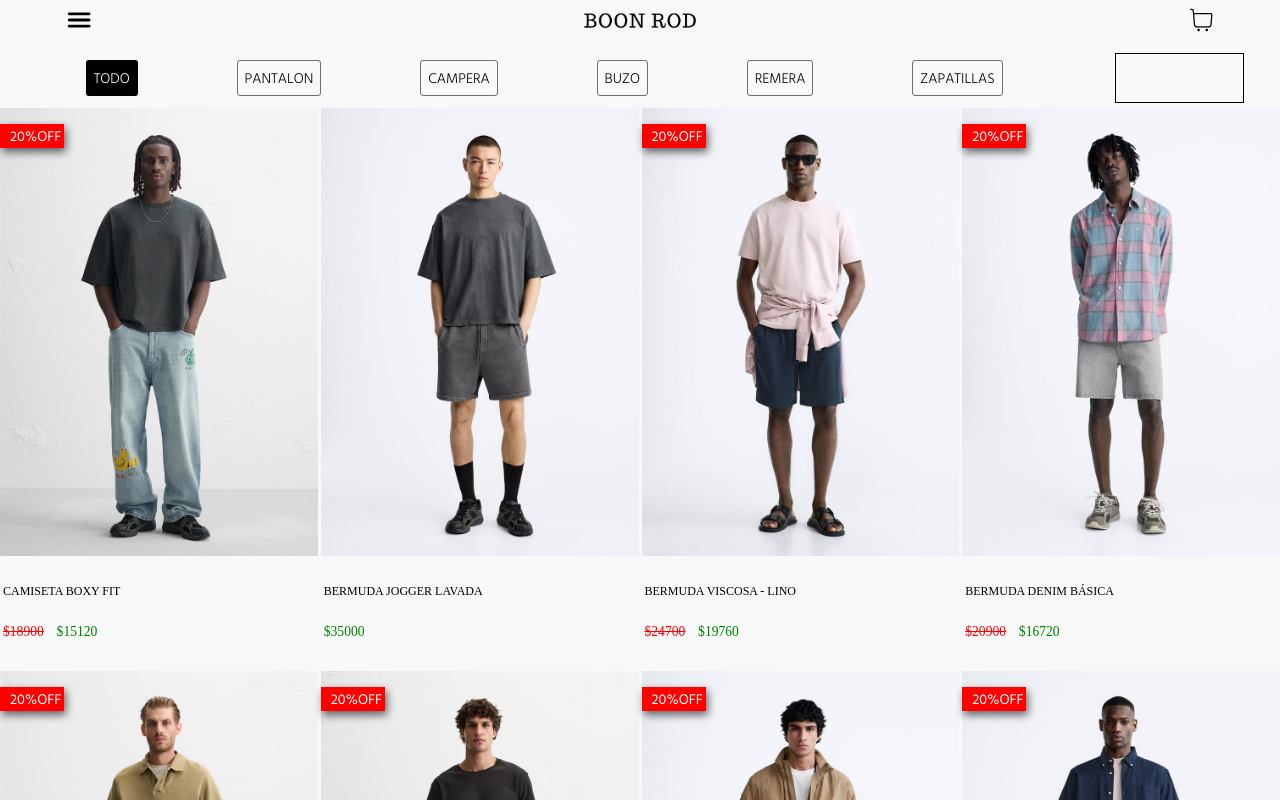
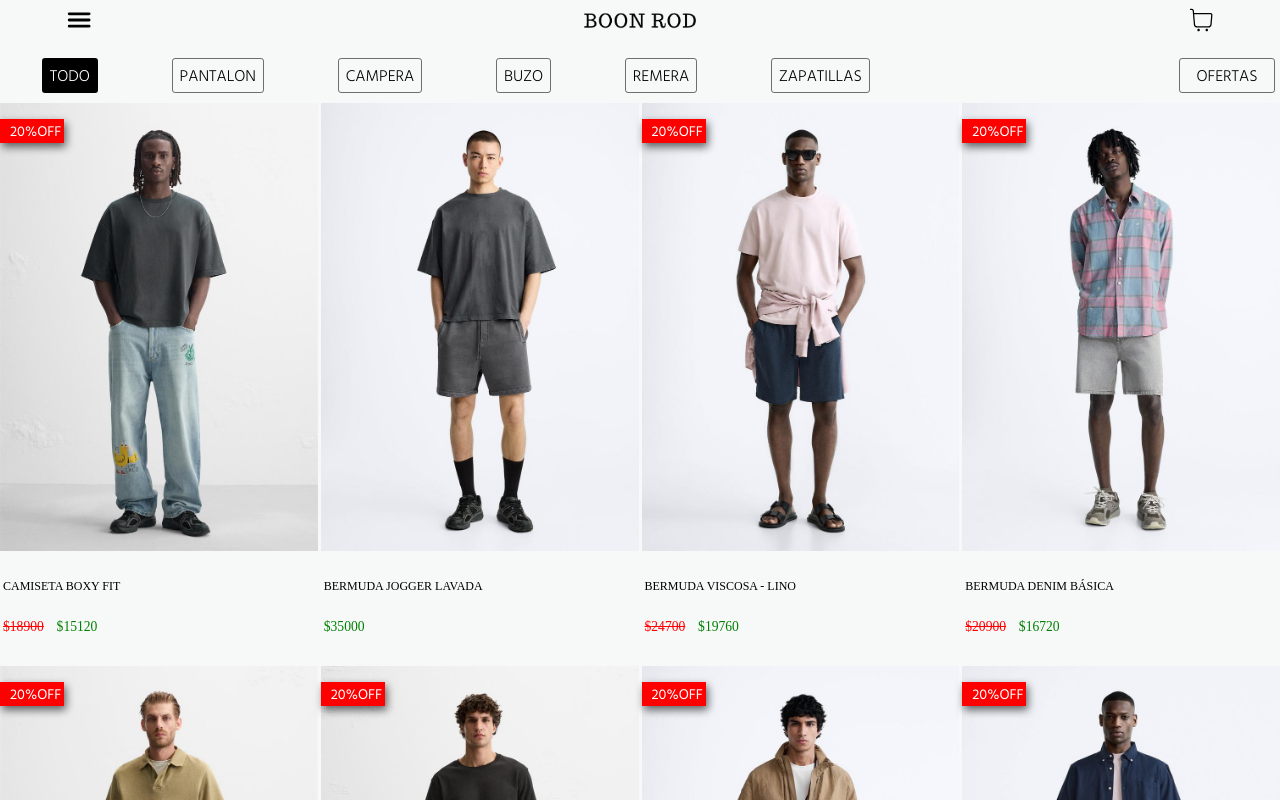
Before and after one commit to Juannmanuel/BoonRod, a React (Vite) app: page /catalogo in a window 1280 px wide. Built offline with nearby package versions, Linux system fonts and the light colour scheme; a web font is replaced by a local one.

Commit message:
catalogo

```diff
--- a/src/components/Catalogo/Catalogo.jsx
+++ b/src/components/Catalogo/Catalogo.jsx
@@ -1,29 +1,34 @@
-import { useState, useRef, useEffect } from "react";
+import { useState } from "react";
 import style from "./Catalogo.module.css";
 import Footer from "../Footer/Footer";
 import RecommendedProducts from "../RecommendedProducts/RecommendedProducts";
 import LaNavbar from "../LaNavbar/LaNavbar";
-import { products, ledBanner } from "../../data";
-import CustomerSupport from "../CustomerSupport/CustomerSupport";
-import LedBanner from "../LedBanner/LedBanner";
-function Catalogo({}) {
+import { products } from "../../data";
+
+function Catalogo() {
+  // Estado para manejar el tipo de producto seleccionado
   const [selectedType, setSelectedType] = useState("Todo");
-  const handleChange = (type) => {
+
+  // Estado para manejar si se muestran solo productos en oferta
+  const [showDiscounted, setShowDiscounted] = useState(false);
+
+  // Array de tipos de producto
+  let typeOfProduct = ["Todo", "Pantalon", "Campera", "Buzo", "Remera", "Zapatillas"];
+
+  // Función para manejar el cambio de tipo
+  const handleTypeChange = (type) => {
     setSelectedType(type);
   };
-  const filteredProducts =
-    selectedType === "Todo"
-      ? products
-      : products.filter((item) => item.type == selectedType);
-  console.log(products[0]);
-  let typeOfProduct = [
-    "Todo",
-    "Pantalon",
-    "Campera",
-    "Buzo",
-    "Remera",
-    "Zapatillas",
-  ];
+
+  // Función para manejar el botón de ofertas
+  const handleShowDiscounted = () => {
+    setShowDiscounted(!showDiscounted);
+  };
+
+  // Filtrar productos por tipo seleccionado y ofertas
+  const filteredProducts = products
+    .filter(product => selectedType === "Todo" || product.type === selectedType)
+    .filter(product => !showDiscounted || product.discount.isDiscounted);
 
   return (
     <section className={style.catalogo_main}>
@@ -35,24 +40,22 @@ function Catalogo({}) {
           {typeOfProduct.map((item, index) => {
             return (
               <span
-                onClick={() => handleChange(item)}
-                className={`${style.type} ${
-                  selectedType === item ? style.type_selected : ""
-                }`}
+                className={`${style.type} ${selectedType === item ? style.type_selected : ""}`}
                 key={index}
+                onClick={() => handleTypeChange(item)}
               >
                 {item}
               </span>
             );
           })}
         </div>
-        <div className={style.container_button}></div>
+        <div className={style.container_button}>
+          <span className={`${style.type_discount} ${showDiscounted ? style.type_discount_selected : ""}`} onClick={handleShowDiscounted}>
+            {showDiscounted ? "Todo" : "Ofertas"}
+          </span>
+        </div>
       </section>
-      <section className={style.container_products}>
       <RecommendedProducts products={filteredProducts} section={"catalogo"} />
-      </section>
-      <LedBanner text={ledBanner[0].text} />
-      <CustomerSupport/>
       <Footer />
     </section>
   );
--- a/src/components/Catalogo/Catalogo.module.css
+++ b/src/components/Catalogo/Catalogo.module.css
@@ -22,7 +22,7 @@
   margin-top: 3rem;
   display: flex;
   flex-flow: row nowrap;
-  justify-content: space-around;
+  justify-content: space-between;
   align-items: center;
   background-color: var(--color-white-medium);
   padding: 5px;
@@ -30,7 +30,7 @@
 
 }
 .container_types {
-  width: 80%;
+  width: 71%;
   height: auto;
   overflow-x: scroll;
   display: flex;
@@ -40,6 +40,7 @@
   box-sizing: border-box;
   padding: 5px;
   gap: 10px;
+
 
 
 }
@@ -55,7 +56,6 @@
   align-items: center;
   text-transform: uppercase;
   font-family: var(--font-subtitle);
-  font-size: var( --text-small);
   font-weight: var(--font-weight-small);
 }
 .type_selected {
@@ -63,7 +63,39 @@
   color: #fff;
 }
 .container_button {
-  width: 10%;
-  height: 3rem;
-  border: 1px solid black;
+  width: auto;
+  max-width: 25%;
+  height: auto;
+  box-sizing: border-box;
+  display: flex;
+  flex-flow: column nowrap;
+  justify-content: center;
+  align-items: center;
+  text-align: center;
+
 }
+.type_discount{
+  width: auto;
+  min-width: 5rem;
+  padding: 7px;
+  border-radius: 3px;
+  border: none;
+  background-color: transparent;
+  height: auto;
+  max-height: 1.2rem;
+  border: 1px solid rgba(0, 0, 0, 0.552);
+  display: flex;
+  justify-content: center;
+  align-items: center;
+  text-transform: uppercase;
+  font-family: var(--font-subtitle);
+  font-weight: var(--font-weight-small);
+}
+
+.type_discount_selected{
+  background-color: red;
+  color: white;
+  border: none;
+  font-weight: 500;
+
+}
--- a/src/pages/About/About.module.css
+++ b/src/pages/About/About.module.css
@@ -17,12 +17,14 @@
 .container_content{
   width: 95vw;
   height: auto;
+  min-height: 50vh;
   display: flex;
   flex-flow: column nowrap;
   justify-content: start;
   align-items: center;
   gap: 1rem;
   box-sizing: border-box;
+  margin: 2rem 0;
 }
 .title {
   padding: 0;
```
